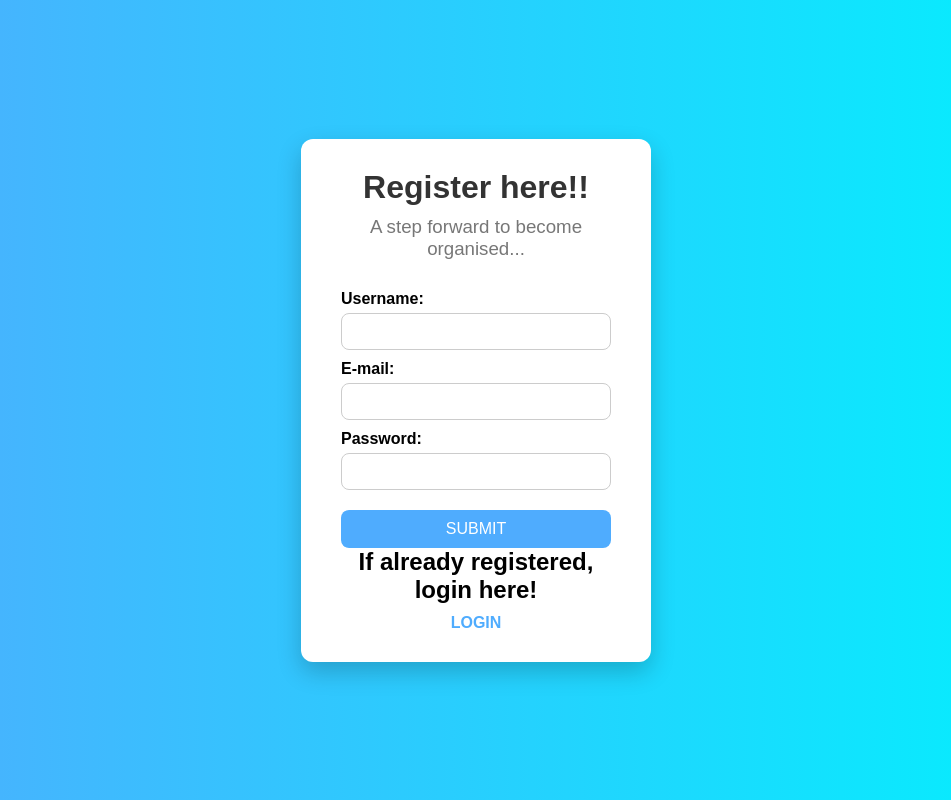
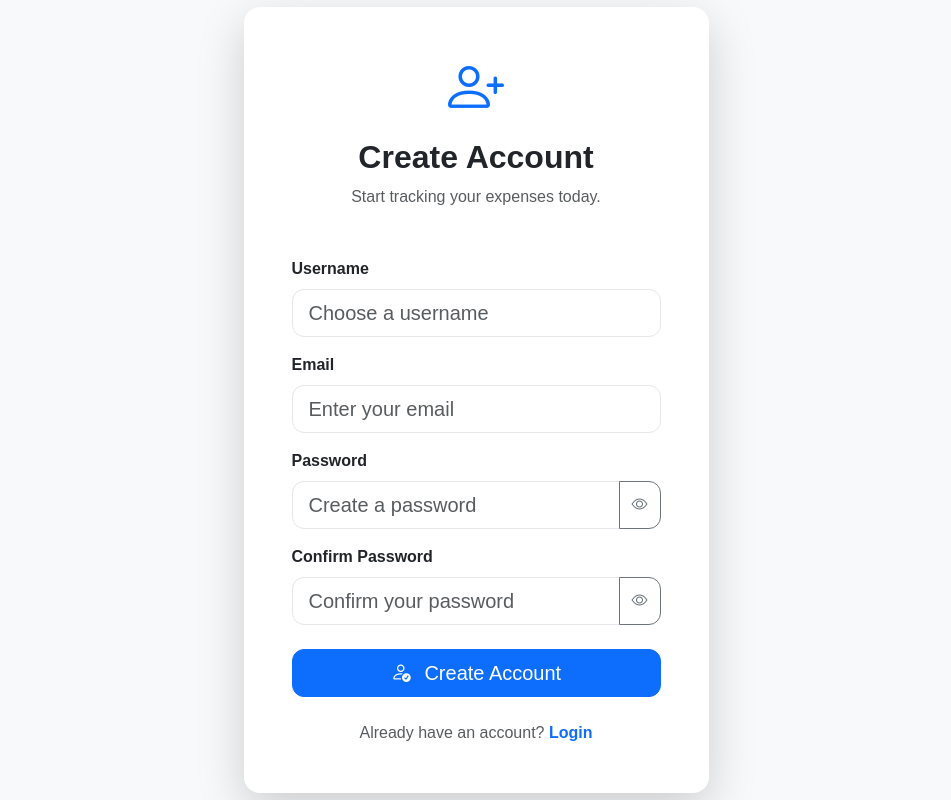
Before and after one commit to Ayush-OP00/Personal-Expense-Tracker, a Django app: page / in a window 1280 px wide. Shown: the whole page, without its empty margins (164-1115 px from the left). Run offline with Django 5.2, Linux system fonts and the light colour scheme.

Commit message:
feat(auth): redesign authentication module with modern UI and validation

```diff
--- a/tracker/appTracker/static/js/auth.js
+++ b/tracker/appTracker/static/js/auth.js
@@ -1,26 +1,33 @@
 document.addEventListener("DOMContentLoaded", () => {
 
-    const password = document.getElementById("password");
-    const toggle = document.getElementById("togglePassword");
+    function setupToggle(inputId, buttonId) {
 
-    if (!password || !toggle) return;
+        const input = document.getElementById(inputId);
+        const button = document.getElementById(buttonId);
 
-    toggle.addEventListener("click", () => {
+        if (!input || !button) return;
 
-        const icon = toggle.querySelector("i");
+        button.addEventListener("click", () => {
 
-        if (password.type === "password") {
+            const icon = button.querySelector("i");
 
-            password.type = "text";
-            icon.classList.replace("bi-eye", "bi-eye-slash");
+            if (input.type === "password") {
 
-        } else {
+                input.type = "text";
+                icon.classList.replace("bi-eye", "bi-eye-slash");
 
-            password.type = "password";
-            icon.classList.replace("bi-eye-slash", "bi-eye");
+            } else {
 
-        }
+                input.type = "password";
+                icon.classList.replace("bi-eye-slash", "bi-eye");
 
-    });
+            }
+
+        });
+
+    }
+
+    setupToggle("password", "togglePassword");
+    setupToggle("confirmPassword", "toggleConfirmPassword");
 
 });
--- a/tracker/appTracker/templates/accounts/register.html
+++ b/tracker/appTracker/templates/accounts/register.html
@@ -1,38 +1,163 @@
-<!DOCTYPE html>
-<html lang="en">
-<head>
-    <meta charset="UTF-8">
-    <meta name="viewport" content="width=device-width, initial-scale=1.0">
-    <title>Registration Page</title>
-    {% load static %}
-    <link rel="stylesheet" href="{% static 'regs.css' %}">
-</head>
-<body>
-    <div class="container">
-        <h1>Register here!!</h1>
-        <h3>A step forward to become organised...</h3>
+{% extends "auth_base.html" %}
 
-        <form action="" method="post">
-            {% csrf_token %}
+{% block title %}
+Register | Expense Tracker
+{% endblock %}
 
-            {% if error %}
-            <p class="error">{{ error }}</p>
-            {% endif %}
+{% block content %}
 
-            <label>Username:</label>
-            <input type="text" name="username">
+<div class="col-lg-5 col-md-7">
 
-            <label>E-mail:</label>
-            <input type="text" name="email">
+    <div class="card border-0 shadow-lg rounded-4">
 
-            <label>Password:</label>
-            <input type="password" name="password">
+        <div class="card-body p-5">
 
-            <button type="submit">SUBMIT</button>
-        </form>
+            <div class="text-center mb-5">
 
-        <h2>If already registered, login here!</h2>
-        <a href="{% url 'login' %}">LOGIN</a>
+                <i class="bi bi-person-plus display-4 text-primary"></i>
+
+                <h2 class="fw-bold mt-3">
+                    Create Account
+                </h2>
+
+                <p class="text-muted">
+                    Start tracking your expenses today.
+                </p>
+
+            </div>
+
+            <form method="POST">
+
+                {% csrf_token %}
+
+                {% if error %}
+                <div class="alert alert-danger">
+                    {{ error }}
+                </div>
+                {% endif %}
+
+                <div class="mb-3">
+
+                    <label class="form-label fw-semibold">
+                        Username
+                    </label>
+
+                    <input
+                        type="text"
+                        class="form-control form-control-lg"
+                        name="username"
+                        placeholder="Choose a username"
+                        required>
+
+                </div>
+
+                <div class="mb-3">
+
+                    <label class="form-label fw-semibold">
+                        Email
+                    </label>
+
+                    <input
+                        type="email"
+                        class="form-control form-control-lg"
+                        name="email"
+                        placeholder="Enter your email"
+                        required>
+
+                </div>
+
+                <div class="mb-3">
+
+                    <label class="form-label fw-semibold">
+                        Password
+                    </label>
+
+                    <div class="input-group">
+
+                        <input
+                            type="password"
+                            class="form-control form-control-lg"
+                            id="password"
+                            name="password"
+                            placeholder="Create a password"
+                            required>
+
+                        <button
+                            class="btn btn-outline-secondary"
+                            type="button"
+                            id="togglePassword">
+
+                            <i class="bi bi-eye"></i>
+
+                        </button>
+
+                    </div>
+
+                </div>
+
+                <div class="mb-4">
+
+                    <label class="form-label fw-semibold">
+                        Confirm Password
+                    </label>
+
+                    <div class="input-group">
+
+                        <input
+                            type="password"
+                            class="form-control form-control-lg"
+                            id="confirmPassword"
+                            name="confirm_password"
+                            placeholder="Confirm your password"
+                            required>
+
+                        <button
+                            class="btn btn-outline-secondary"
+                            type="button"
+                            id="toggleConfirmPassword">
+
+                            <i class="bi bi-eye"></i>
+
+                        </button>
+
+                    </div>
+
+                </div>
+
+                <button
+                    class="btn btn-primary btn-lg w-100"
+                    type="submit">
+
+                    <i class="bi bi-person-check me-2"></i>
+
+                    Create Account
+
+                </button>
+
+            </form>
+
+            <div class="text-center mt-4">
+
+                <span class="text-muted">
+
+                    Already have an account?
+
+                </span>
+
+                <a
+                    href="{% url 'login' %}"
+                    class="text-decoration-none fw-semibold">
+
+                    Login
+
+                </a>
+
+            </div>
+
+        </div>
+
     </div>
-</body>
-</html>
+
+</div>
+
+{% endblock %}
--- a/tracker/appTracker/views.py
+++ b/tracker/appTracker/views.py
@@ -38,20 +38,44 @@ def login_view(request):
     return render(request, 'accounts/login.html')
 
 def registration(request):
+
     if request.method == "POST":
-        username = request.POST['username']
-        email = request.POST['email']
-        password = request.POST['password']
 
-        # Check if user already exists
+        username = request.POST.get("username")
+        email = request.POST.get("email")
+        password = request.POST.get("password")
+        confirm_password = request.POST.get("confirm_password")
+
+        if password != confirm_password:
+
+            return render(
+                request,
+                "accounts/register.html",
+                {"error": "Passwords do not match."}
+            )
+
         if User.objects.filter(username=username).exists():
-            return render(request, 'accounts/register.html', {'error': 'Username already exists'})
 
-        user = User.objects.create_user(username=username, email = email, password=password )
-        user.save()
+            return render(
+                request,
+                "accounts/register.html",
+                {"error": "Username already exists."}
+            )
 
-        return redirect('login')
-    return render(request, 'accounts/register.html')
+        User.objects.create_user(
+            username=username,
+            email=email,
+            password=password
+        )
+
+        messages.success(
+            request,
+            "Account created successfully! Please login."
+        )
+
+        return redirect("login")
+
+    return render(request, "accounts/register.html")
 
 @login_required
 def manage_expenses(request):
```
